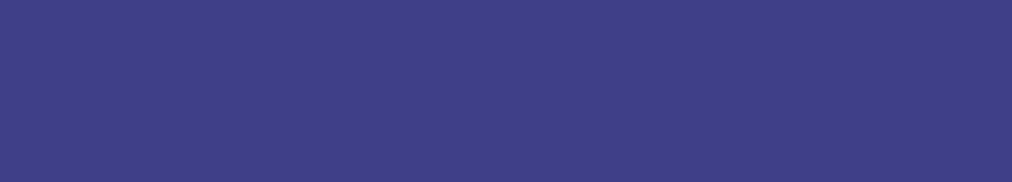
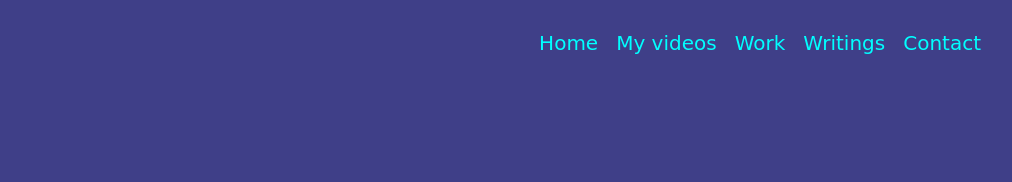
Before and after one commit to shreyas266/timbernerslee, a plain HTML site: page index.html in a window 1280 px wide. Shown: the top 182 px of the page, without its empty margins (260-1272 px from the left). Drawn offline with Linux system fonts and the light colour scheme.

Commit message:
Add files via upload

```diff
--- a/index.html
+++ b/index.html
@@ -6,6 +6,13 @@
 </head>
 
 <body>
+    <ul class="menu">
+        <li class="links">Home</li>
+        <li class="links">My videos</li>
+        <li class="links">Work</li>
+        <li class="links">Writings</li>
+        <li class="links">Contact</li>
+    </ul>
     <section id="welcome">
         <div class="parallax-inner">
             <img src="https://cdn.vox-cdn.com/thumbor/PJmI6XyjNCNZH2LE-tMbhKhtH7w=/1400x1400/filters:format(jpeg)/cdn.vox-cdn.com/uploads/chorus_asset/file/3370602/Sir_Tim_Berners-Lee.0.jpg" class="profile">
--- a/style.css
+++ b/style.css
@@ -9,7 +9,7 @@ body{
 }
 #welcome{
     position: absolute;
-    overflow: hidden;
+    z-index: 9;
     height: 800px;
     color: lime;
     top: 0;
@@ -62,3 +62,26 @@ p{
     font-size: 17px;
     line-height: 1.3;
 }
+.menu{
+    list-style: none;
+    font-family: sans-serif;
+    position: absolute;
+    top: 10px;
+    right: 30px;
+    z-index: 10;
+    cursor: pointer;
+}
+.links{
+    float: left;
+    color: aqua;
+    padding-top: 5px;
+    padding-left: 9px;
+    padding-bottom: 5px;
+    padding-right: 9px;
+    font-family: cursive;
+    font-size: 20px;
+}
+.links:hover{
+    background-color: lime;
+
+}
```
